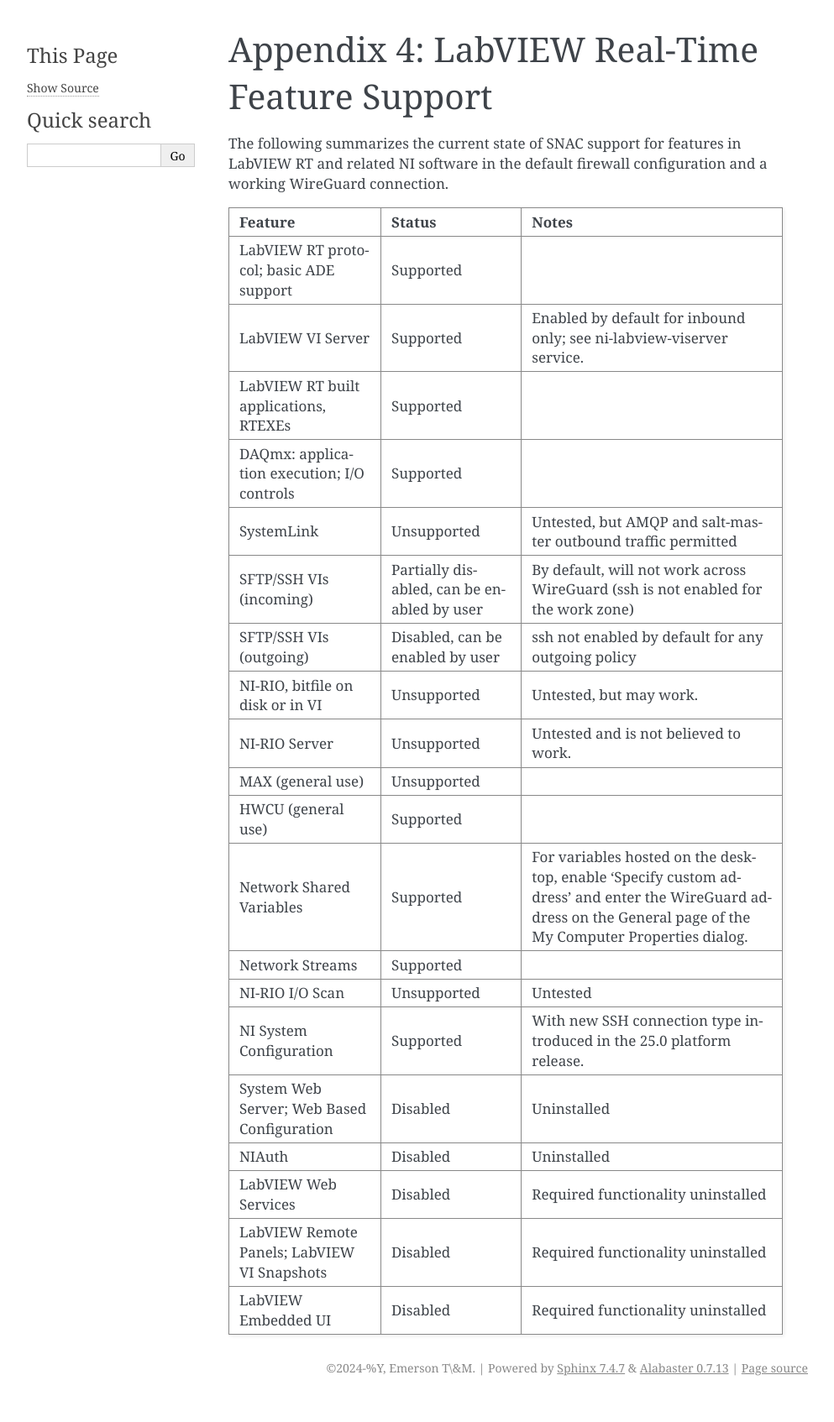
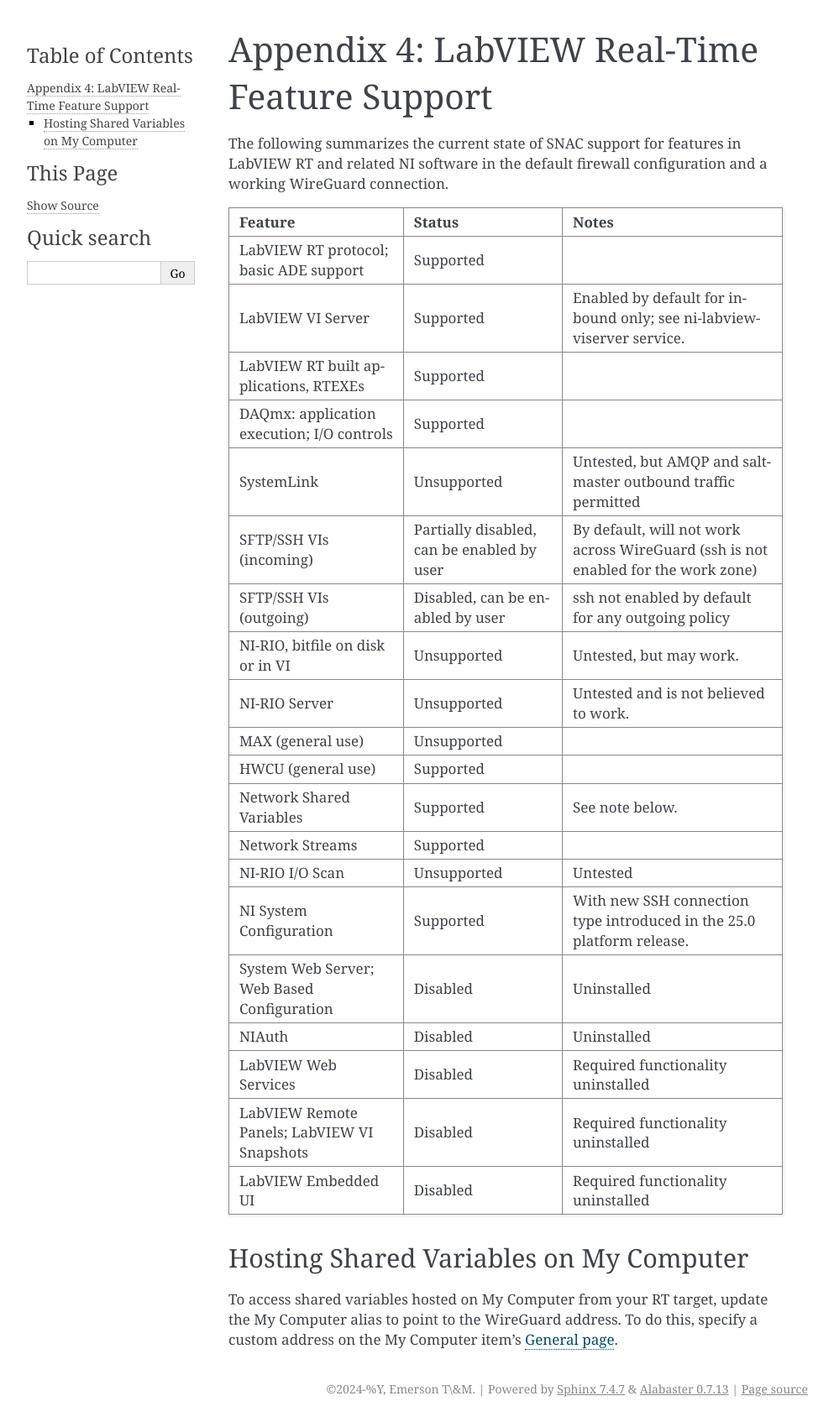
Before and after one commit to ni/nilrt-snac-guide, a Sphinx documentation site: the page built from source/appendix_4.rst, in a window 1280 px wide. Shown: the whole page at 84% size, without its empty margins (148-1141 px from the left). Built offline with Sphinx 7.4.7, drawn with Linux system fonts in a browser that asks for light colours; before the commit the page ends 1669 px from its top, so only the background shows below that.

Commit message:
Move the note to a section below the table
Signed-off-by: Blair Elliott <blair.elliott@emerson.com>

```diff
--- a/source/appendix_4.rst
+++ b/source/appendix_4.rst
@@ -57,13 +57,8 @@
 +----------------------+-------------------+---------------------------+
 | HWCU (general use)   | Supported         |                           |
 +----------------------+-------------------+---------------------------+
-| Network Shared       | Supported         | For variables hosted on   |
-| Variables            |                   | the desktop, enable       |
-|                      |                   | 'Specify custom address'  |
-|                      |                   | and enter the WireGuard   |
-|                      |                   | address on the General    |
-|                      |                   | page of the My Computer   |
-|                      |                   | Properties dialog.        |
+| Network Shared       | Supported         | See note below.           |
+| Variables            |                   |                           |
 +----------------------+-------------------+---------------------------+
 | Network Streams      | Supported         |                           |
 +----------------------+-------------------+---------------------------+
@@ -93,3 +88,13 @@
 .. raw:: latex
 
     \scalefont{1.25}
+
+.. _hosting-shared-variables-on-my-computer:
+
+---------------------------------------
+Hosting Shared Variables on My Computer
+---------------------------------------
+
+To access shared variables hosted on My Computer from your RT target,
+update the My Computer alias to point to the WireGuard address. To do
+this, specify a custom address on the My Computer item's `General page <https://www.ni.com/docs/en-US/bundle/labview-api-ref/page/resource/framework/providers/lvdesktop-llb/prefpage-mycomputer.html>`__.
```
